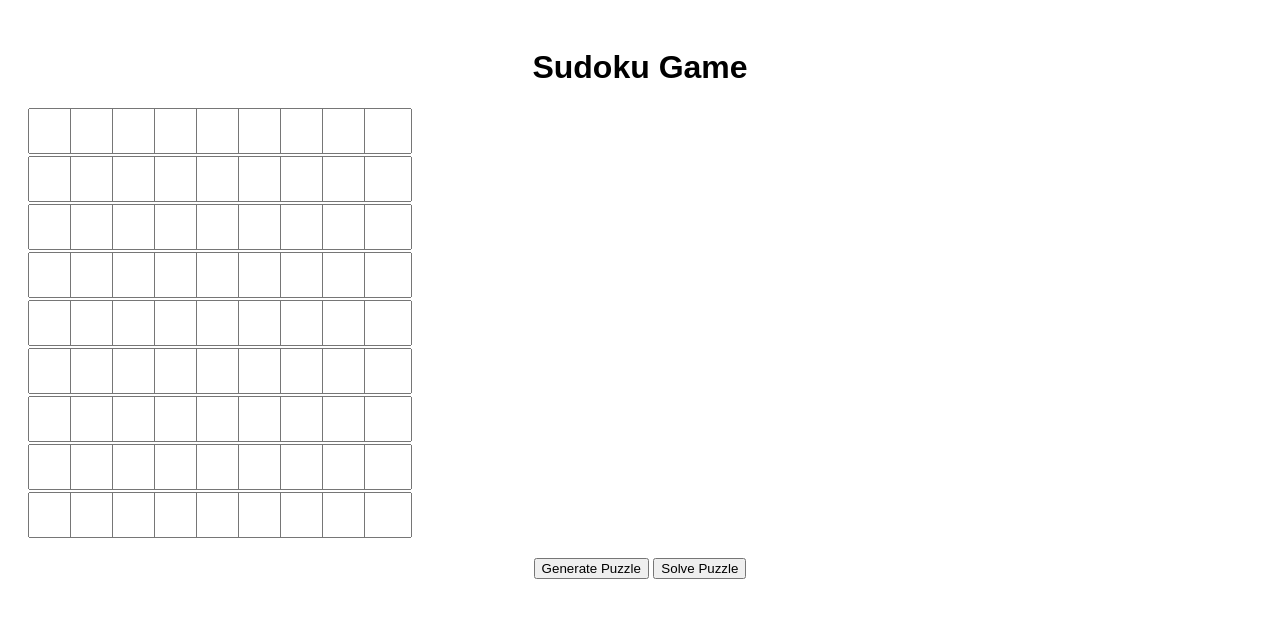
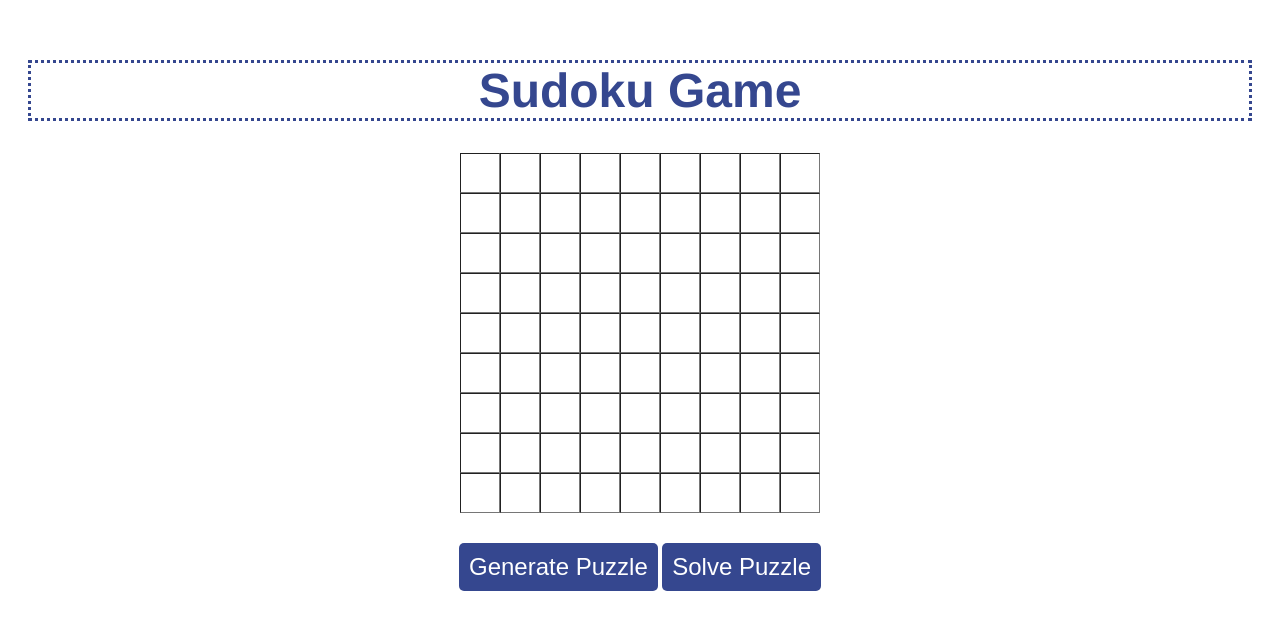
Before and after one commit to bsmith709/Sudoku, a website: page index.html in a window 1280 px wide. Drawn offline with Linux system fonts and the light colour scheme.

Commit message:
Some styling and input validation added

```diff
--- a/index.html
+++ b/index.html
@@ -8,9 +8,7 @@
 </head>
 <body>
     <h1>Sudoku Game</h1>
-    <div id="sudoku-grid">
-        <!-- 9x9 grid goes here -->
-    </div>
+    <div id="sudoku-grid"></div>
     <button id="generate-puzzle">Generate Puzzle</button>
     <button id="solve-puzzle">Solve Puzzle</button>
     <script src="script.js"></script>
--- a/script.js
+++ b/script.js
@@ -9,6 +9,13 @@ document.addEventListener("DOMContentLoaded", () => {
         grid.appendChild(cell);
     }
 
+    const cells = grid.addEventListener("input", (e) => {
+        const cell = e.target;
+        if(isNaN(parseInt(cell.value)) || cell.value == 0) {
+            cell.value = "";
+        }
+    });
+
     document.getElementById("generate-puzzle").addEventListener("click", () => {
         alert("Puzzle generation logic goes here!");
     });
--- a/style.css
+++ b/style.css
@@ -1,3 +1,9 @@
+h1{
+    font-family: 'Franklin Gothic Medium', 'Arial Narrow', Arial, sans-serif;
+    font-size: 3rem;
+    border-style: dotted;
+    color: rgb(53, 71, 143);
+}
 body {
     font-family: Arial, sans-serif;
     text-align: center;
@@ -5,13 +11,35 @@ body {
 }
 #sudoku-grid {
     display: grid;
+    width: 360px;
+    height: 360px;
+    padding: 0px;
     grid-template-columns: repeat(9, 40px);
-    grid-gap: 2px;
-    margin: 20px auto;
+    grid-gap: 0px;
+    margin: 10px auto;
 }
 #sudoku-grid input {
     width: 40px;
     height: 40px;
+    padding: 0px;
+    margin: 0px;
+    border-width: 1px;
     text-align: center;
     font-size: 18px;
+    cursor: text;
+    box-sizing: border-box;
 }
+
+#generate-puzzle, #solve-puzzle {
+    margin-top: 20px;
+    padding: 10px;
+    font-size: 1.5rem;
+    background-color: rgb(53, 71, 143);
+    color: white;
+    border: none;
+    border-radius: 5px;
+    cursor: pointer;
+}
+#generate-puzzle:hover, #solve-puzzle:hover {
+    background-color: rgb(74, 91, 158);
+}
```
